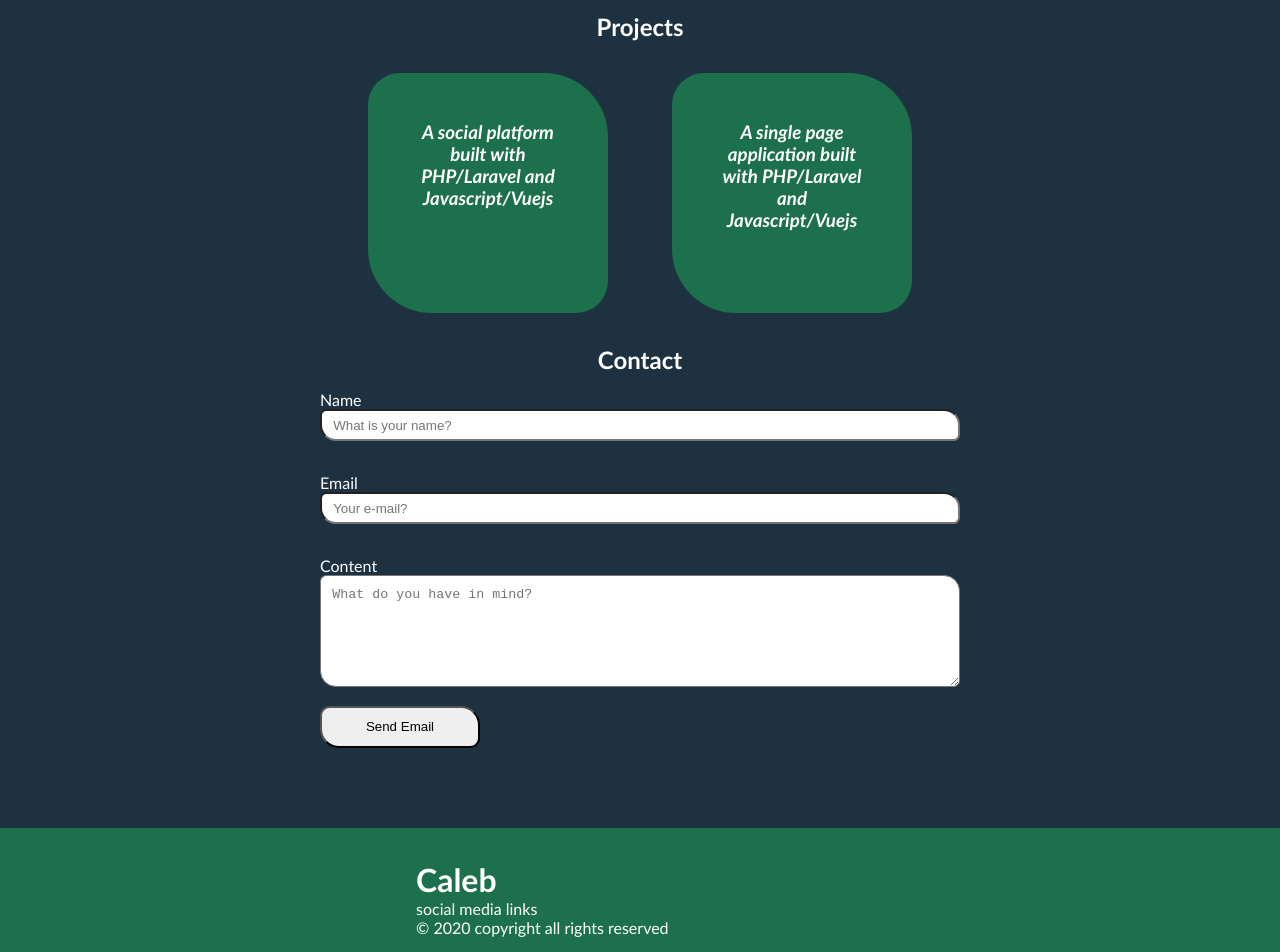
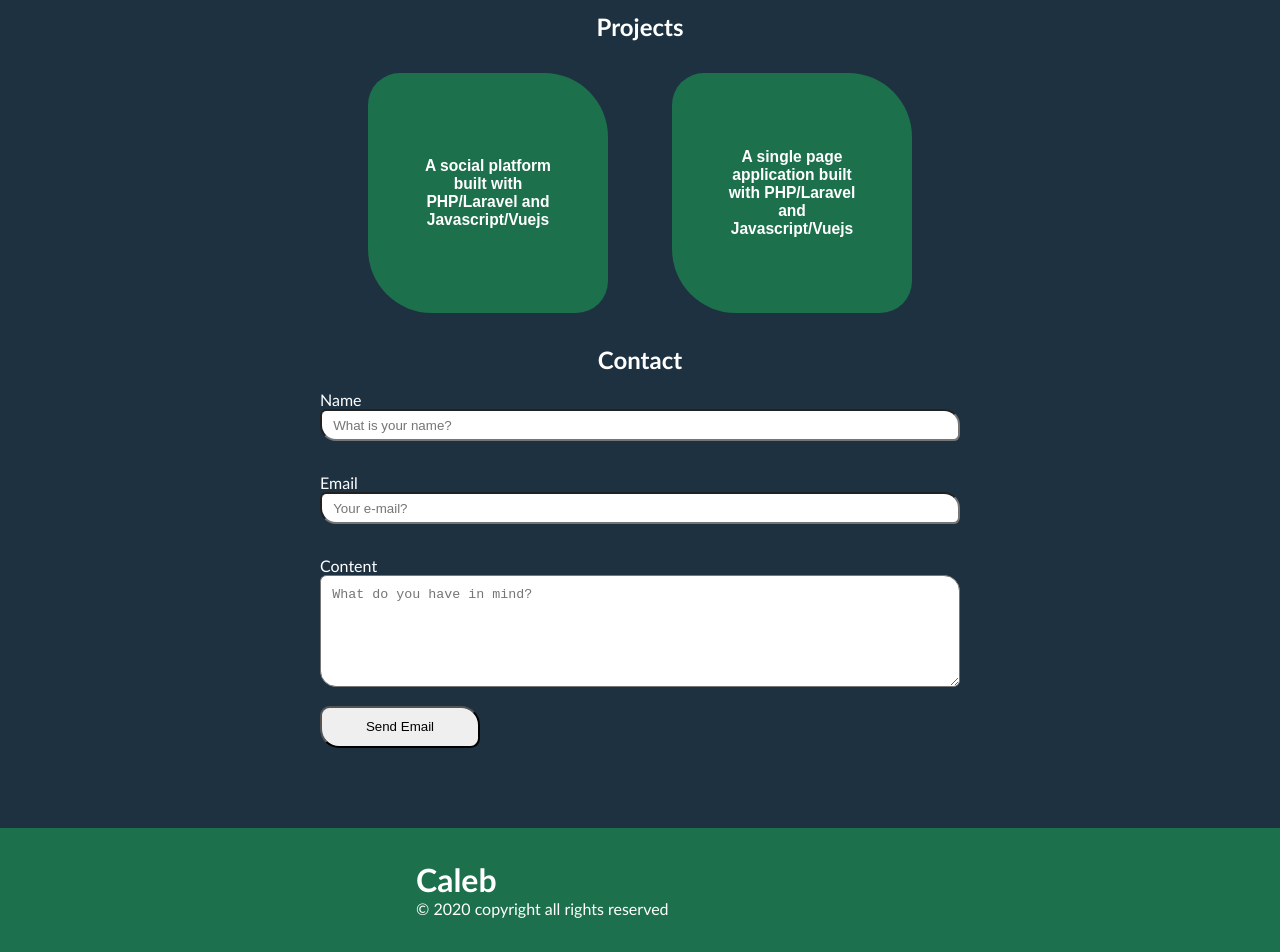
Before and after one commit to karlebh/Portfolio, a Vue app: page / in a window 1280 px wide. Shown: the part 860-1812 px from the top of the page. Built offline with nearby package versions, Linux system fonts and the light colour scheme.

Commit message:
animation timeframe adjuated

```diff
--- a/src/components/Card.vue
+++ b/src/components/Card.vue
@@ -2,17 +2,17 @@
 	<div class="container" id="projects">
 
 
-		<div class="card">
-			<a class="" href="http://www.lara-blog-example.herokuapp.com" title="click link to go to project page">
+		<a class="" href="http://www.lara-blog-example.herokuapp.com" title="click link to go to project page">
+			<button class="card">
 				<h3>A social platform built with PHP/Laravel and Javascript/Vuejs</h3>
-			</a>
-		</div>
+			</button>
+		</a>
 
-		<div class="card">
-			<a class="" href="#" title="click link to go to project page">
+		<a class="" href="#" title="click link to go to project page">
+			<button class="card">
 				<h3>A single page application built with PHP/Laravel and Javascript/Vuejs</h3>
-			</a>
-		</div>
+			</button>
+		</a>
 
 
 
@@ -50,4 +50,10 @@
 		color: white;
 		font-style: italic;
 	}
+
+	button, button:hover, button:active {
+		cursor: pointer;
+		outline: none;
+		border: 1px;
+	}
 </style>
--- a/src/components/Contact.vue
+++ b/src/components/Contact.vue
@@ -13,7 +13,7 @@
 
 			<div>
 				<label for="content">Content</label>
-				<textarea name="" id="" placeholder="What do you have in mind?"></textarea>
+				<textarea name="" id="" placeholder="What do you have in mind?" required></textarea>
 			</div>
 
 			<button type="submit">
--- a/src/components/Hero.vue
+++ b/src/components/Hero.vue
@@ -13,11 +13,11 @@
 			</div>
 
 			<div id="util">
-				<button>
-					<a href="#contact">
-					CONTACT
-					</a>
-				</button>
+				<a href="#contact">
+					<button>
+						CONTACT
+					</button>
+				</a>
 
 				<div class="links">
 					<twitterSVG />
@@ -42,8 +42,8 @@
 	import twitterSVG from './twitterSVG'
 	import linkedInSVG from './linkedInSVG'
 
-	export default
-	{
+	export default {
+
 		components: {
 			facebookSVG,
 			githubSVG,
@@ -68,12 +68,6 @@
 		margin: 5rem 0;
 		text-align: left;
 		overflow: hidden;
-	}
-
-	.socialLinks {
-		display: grid;
-		grid-template-columns: auto auto auto auto;
-		grid-row-gap: 100rem;
 	}
 
 	button {
@@ -102,7 +96,7 @@
 		position: relative;
 		font-size: 2rem;
 		color: rgba(29, 139, 82, .7);
-		animation: second_header 4s;
+		animation: second_header 1.5s;
 	}
 
 	@keyframes second_header {
@@ -125,7 +119,7 @@
 
 	h2 {
 		position: relative;
-		animation: first_header 7s;
+		animation: first_header 2s;
 	}
 
 	@keyframes first_header {
@@ -185,6 +179,7 @@
 		flex-direction: column;
 		align-items: center;
 		justify-content: center;
+		cursor: pointer;
 
 	}
 
--- a/src/layouts/FooterComponent.vue
+++ b/src/layouts/FooterComponent.vue
@@ -3,12 +3,34 @@
 		<div>
 			<h1>Caleb</h1>
 
-			<p>social media links</p>
-
-			<p>&copy; 2020 copyright all rights reserved<span ></span></p>
-		</div>
+			<p>&copy; <span>2020</span> copyright all rights reserved<span ></span></p>
+<!--
+			<div class="links">
+				<twitterSVG />
+				<githubSVG />
+				<facebookSVG />
+				<linkedInSVG />
+			</div>
+ -->		</div>
 	</footer>
 </template>
+
+<script>
+	// import facebookSVG from '../components/facebookSVG'
+	// import githubSVG from '../components/githubSVG'
+	// import twitterSVG from '../components/twitterSVG'
+	// import linkedInSVG from '../components/linkedInSVG'
+
+	export default
+	{
+		components: {
+			// twitterSVG,
+			// githubSVG,
+			// facebookSVG,
+			// linkedInSVG,
+		}
+	}
+</script>
 
 <style scoped>
 footer {
@@ -25,5 +47,12 @@ footer {
 
 }
 
+/* mobile */
+@media screen and (max-width: 960px) {
+	.links {
+		margin-bottom: 4rem;
+	}
+}
+
 
 </style>
--- a/src/layouts/HeaderComponent.vue
+++ b/src/layouts/HeaderComponent.vue
@@ -161,7 +161,7 @@
 			color: #000;
 			position: relative;
 			overflow: hidden;
-			animation: desktop 2s;
+			animation: desktop 1.1s;
 		}
 
 		@keyframes desktop {
@@ -267,7 +267,7 @@
 			justify-content: space-between;
 			width: 100%;
 			flex-direction: column;
-			transition: 10s;
+			transition: 1s;
 			position: relative;
 			animation: animateTop .5s;
 		}
@@ -318,7 +318,7 @@
 			padding: 0.3rem 1rem;
 			color: rgba(29, 139, 82, 1);
 			position: relative;
-			animation: link 1.5s;
+			animation: link .5s;
 			font-weight: bold;
 			width: 100%;
 		}
@@ -334,29 +334,29 @@
 		}
 
 		.mobile a:nth-child(2) {
-			animation: link .7s;
+			animation: link .5s;
 		}
 
 		.mobile a:nth-child(3) {
 			padding-left: 1rem;
-			animation: link 1.3s;
+			animation: link .6s;
 		}
 
 		.mobile a:nth-child(4) {
 			padding-left: 1rem;
 			padding-bottom: 0.7rem;
-			animation: link 1.7s;
+			animation: link .7s;
 		}
 
 		@keyframes link {
 			from {
 				left: 1500px;
-				transition: 4s;
+				transition: 1s;
 			}
 
 			to {
 				left: 0;
-				transition: 4s;
+				transition: 1.1s;
 			}
 		}
 
```
